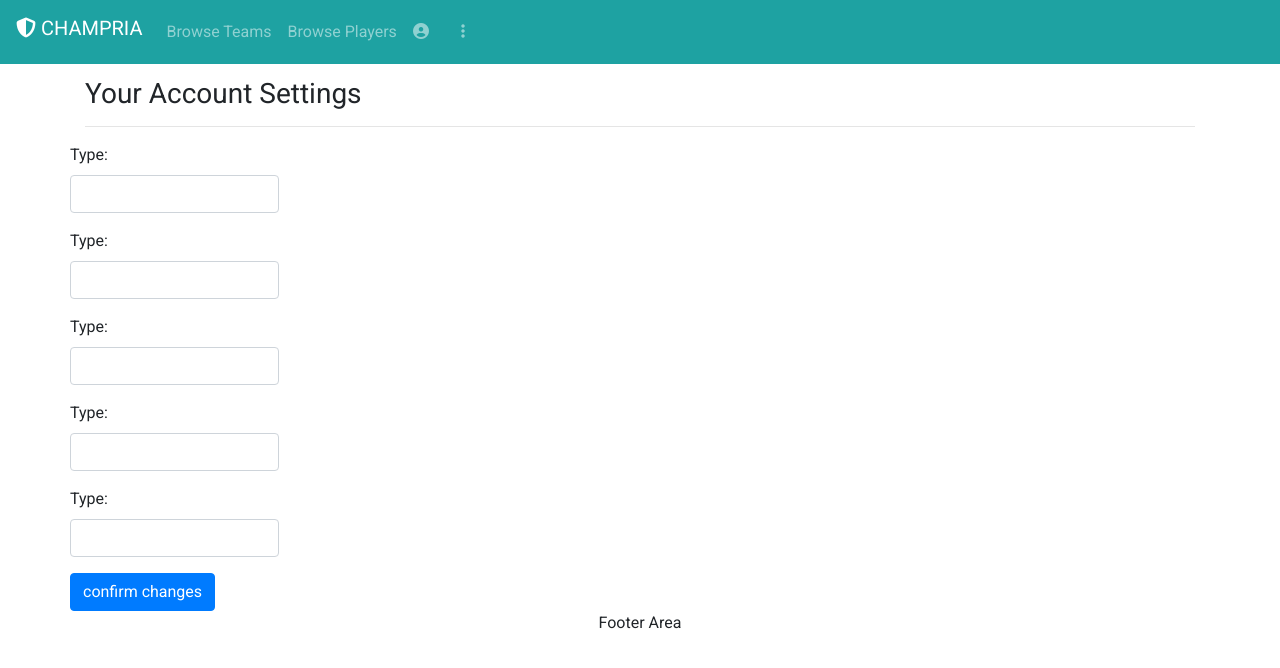
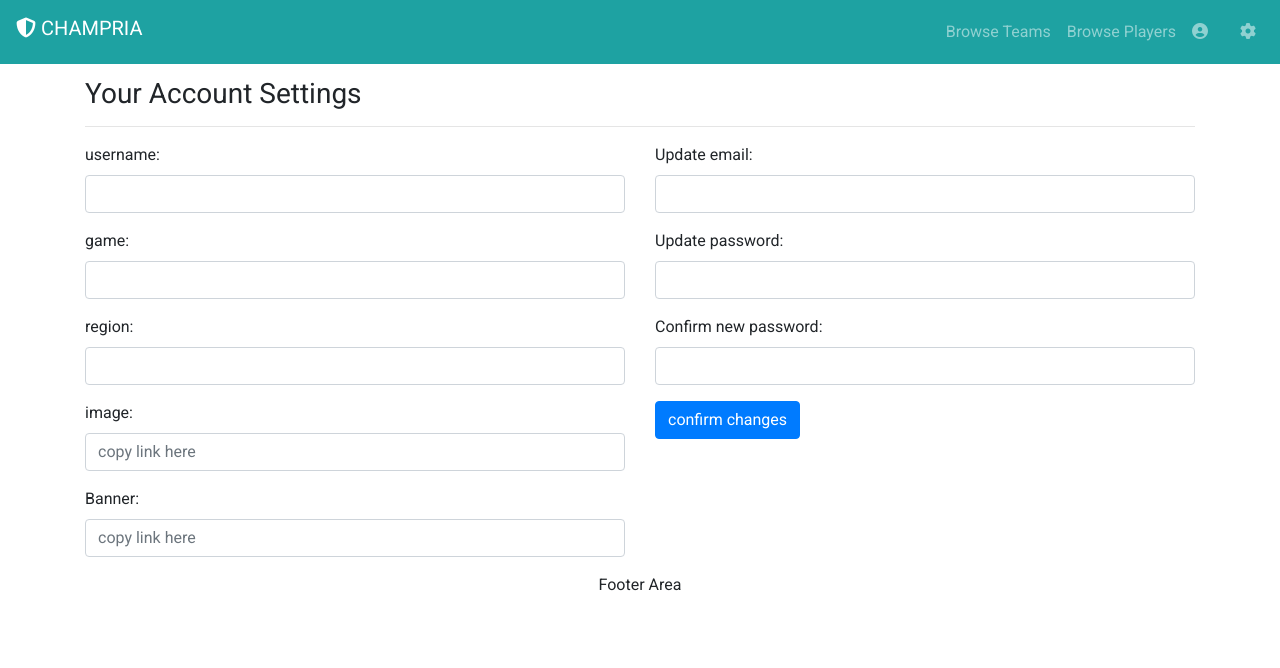
Before and after one commit to justingarcianm/champria-front-end, a React (Create React App) app: page /player_settings in a window 1280 px wide. Shown: the top 668 px of the page. Built offline with nearby package versions, Linux system fonts and the light colour scheme.

Commit message:
finished PlayerSettings page

```diff
--- a/src/components/Settings/PlayerSettings.js
+++ b/src/components/Settings/PlayerSettings.js
@@ -1,35 +1,123 @@
 import React, { Component } from "react";
 
 export class PlayerSettings extends Component {
+  state = {
+    username:"",
+    image:"",
+    bannerImage:"",
+    region:"",
+    game:[],
+    email:"",
+    password:"",
+    confirm:""
+  }
+changeHandler = e => {
+  this.setState({
+    [e.target.name]: e.target.value
+  })
+}
+
+submitHandler = e => {
+  e.preventDefault()
+  if(this.state.confirm !== this.state.password){
+    return alert("Make sure new passwords match!")
+  }
+  console.log(this.state)
+}
+
   render() {
     return (
       <div className="container text-left">
         <h3>Your Account Settings</h3>
         <hr />
         <div className="row">
-          <form>
+          <div className="col">
+          <form onSubmit={this.submitHandler}>
             <div className="form-group">
-              <label>Type:</label>
-              <input class="form-control" />
+              <label>username:</label>
+              <input
+              className="form-control"
+              value={this.state.username}
+              name="username"
+              onChange={this.changeHandler}
+              />
             </div>
             <div className="form-group">
-              <label>Type:</label>
-              <input class="form-control" />
+              <label>game:</label>
+              <input
+              className="form-control"
+              value={this.state.game}
+              name="game"
+              onChange={this.changeHandler}
+              />
             </div>
             <div className="form-group">
-              <label>Type:</label>
-              <input class="form-control" />
+              <label>region:</label>
+              <input
+              className="form-control"
+              value={this.state.region}
+              name="region"
+              onChange={this.changeHandler}
+              />
             </div>
             <div className="form-group">
-              <label>Type:</label>
-              <input class="form-control" />
+              <label>image:</label>
+              <input
+              className="form-control"
+              value={this.state.image}
+              name="image"
+              onChange={this.changeHandler}
+              placeholder="copy link here"
+              />
             </div>
             <div className="form-group">
-              <label>Type:</label>
-              <input class="form-control" />
+              <label>Banner:</label>
+              <input
+              className="form-control"
+              value={this.state.bannerImage}
+              name="bannerImage"
+              onChange={this.changeHandler}
+              placeholder="copy link here"
+              />
+            </div>
+
+
+          </form>
+        </div>
+        <div className="col">
+        <div className="form-group">
+              <label>Update email:</label>
+              <input
+              className="form-control"
+              value={this.state.email}
+              name="email"
+              onChange={this.changeHandler}
+              type="email"
+              />
+            </div>
+        <div className="form-group">
+              <label>Update password:</label>
+              <input
+              className="form-control"
+              value={this.state.password}
+              name="password"
+              onChange={this.changeHandler}
+              type="password"
+              />
+            </div>
+        <div className="form-group">
+              <label>Confirm new password:</label>
+              <input
+              className="form-control"
+              value={this.state.confirm}
+              name="confirm"
+              onChange={this.changeHandler}
+              type="password"
+              />
             </div>
             <button className="btn btn-primary">confirm changes</button>
-          </form>
+        </div>
+
         </div>
       </div>
     );
--- a/src/components/teams/TeamInfo.js
+++ b/src/components/teams/TeamInfo.js
@@ -1,11 +1,20 @@
-import React, { Component } from "react";
+import React, { Component,Fragment } from "react";
+import {Link} from "react-router-dom"
 
 export default class TeamInfo extends Component {
   render() {
     return (
+      <Fragment>
       <div className="row">
         <div className="col">
           <i class="fas fa-user-circle" style={{ fontSize: "150px" }}></i>
+          <br/>
+          <br/>
+          <div className="row">
+          <Link to="/team_settings">
+          <button className="btn btn-primary"><i class="fas fa-cog"></i> Settings</button>
+          </Link>
+          </div>
         </div>
         <div className="col">
           <h3>Team Name</h3>
@@ -23,6 +32,11 @@ export default class TeamInfo extends Component {
           </div>
         </div>
       </div>
+      <div className="row">
+        <p>Bio:</p>
+        <p>Lorem ipsum dolor sit amet, consectetur adipiscing elit, sed do eiusmod tempor incididunt ut labore et dolore magna aliqua.</p>
+      </div>
+      </Fragment>
     );
   }
 }
--- a/src/components/topandbottom/Navbar.js
+++ b/src/components/topandbottom/Navbar.js
@@ -26,7 +26,7 @@ export default class Navbar extends Component {
         </Link>
         <Link to="/player_settings">
           <li className="nav-link">
-            <i className="fas fa-ellipsis-v"></i>
+          <i class="fas fa-cog"></i>
           </li>
         </Link>
       </Fragment>
@@ -42,8 +42,8 @@ export default class Navbar extends Component {
             <i className="fas fa-shield-alt"></i> CHAMPRIA
           </h3>
         </Link>
-
-        <ul className="navbar-nav mr-auto">
+<ul className="navbar-nav mr-auto"></ul>
+        <ul className="navbar-nav">
           <Link to="/search_team">
             <li className="nav-link">Browse Teams</li>
           </Link>
```
